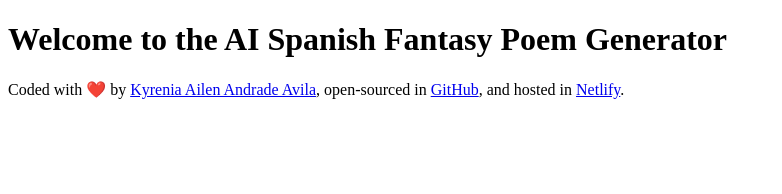
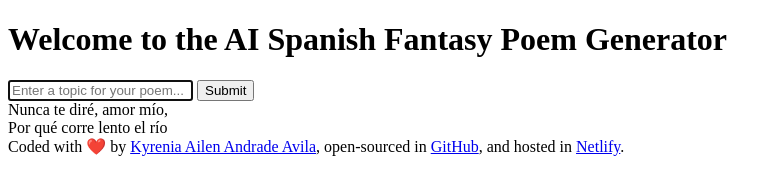
Before and after one commit to kaandradeavila/AI-Spanish-Fantasy-Poem-Generator, a plain HTML site: page index.html in a window 1280 px wide. Shown: the whole page, without its empty margins (0-782 px from the left). Drawn offline with Linux system fonts and the light colour scheme.

Commit message:
Added html format

```diff
--- a/index.html
+++ b/index.html
@@ -4,10 +4,29 @@
   <meta charset="UTF-8">
   <meta name="viewport" content="width=device-width, initial-scale=1.0">
   <link rel="stylesheet" href="src/styles.css">
-    <title>Document</title>
+  <title>AI Spanish Fantasy Poem Generator</title>
 </head>
 <body>
+  <header>
     <h1>Welcome to the AI Spanish Fantasy Poem Generator</h1>
+  </header>
+  <main>
+    <form action="submit">
+      <input
+        type="text"
+        placeholder="Enter a topic for your poem..."
+        autofocus
+        required
+        autocomplete="off"
+      />
+      <input type="submit"/>
+      <div class="poem">
+        Nunca te diré, amor mío,
+        <br/>
+        Por qué corre lento el río
+      </div>
+    </form>
+  </main>
   <footer>Coded with ❤️ by
     <a href="https://github.com/kaandradeavila" target="_blank">Kyrenia Ailen Andrade Avila</a>, open-sourced in
     <a href="https://github.com/kaandradeavila/AI-Spanish-Fantasy-Poem-Generator" target="_blank">GitHub</a>, and hosted in
```
Lines whose indentation alone changed are shown as unchanged.
